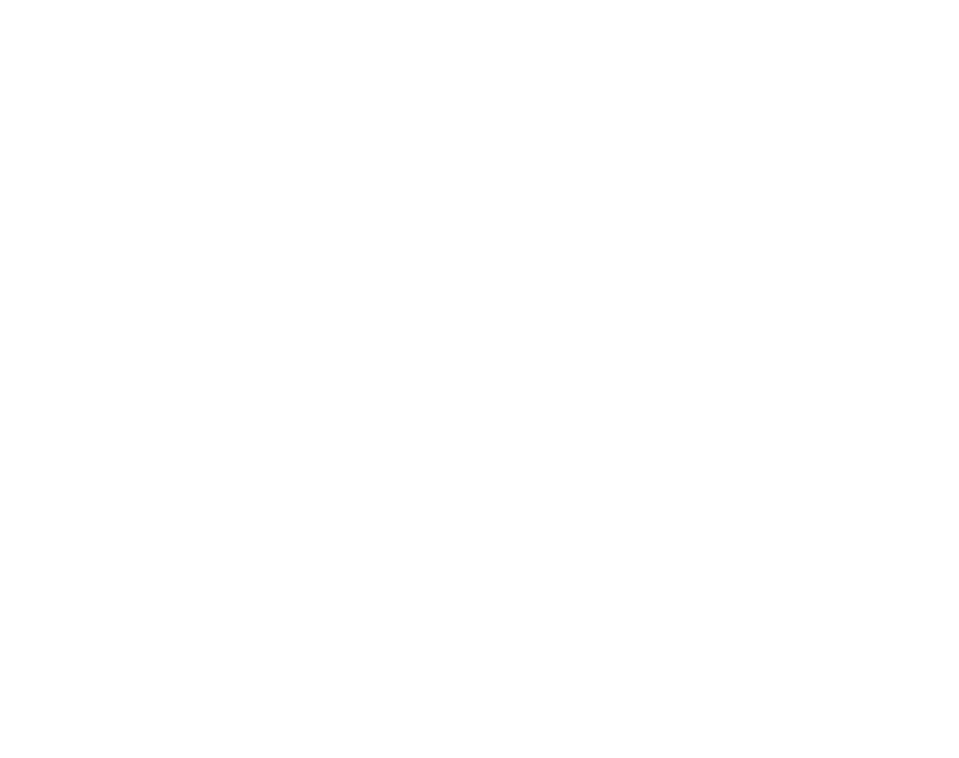
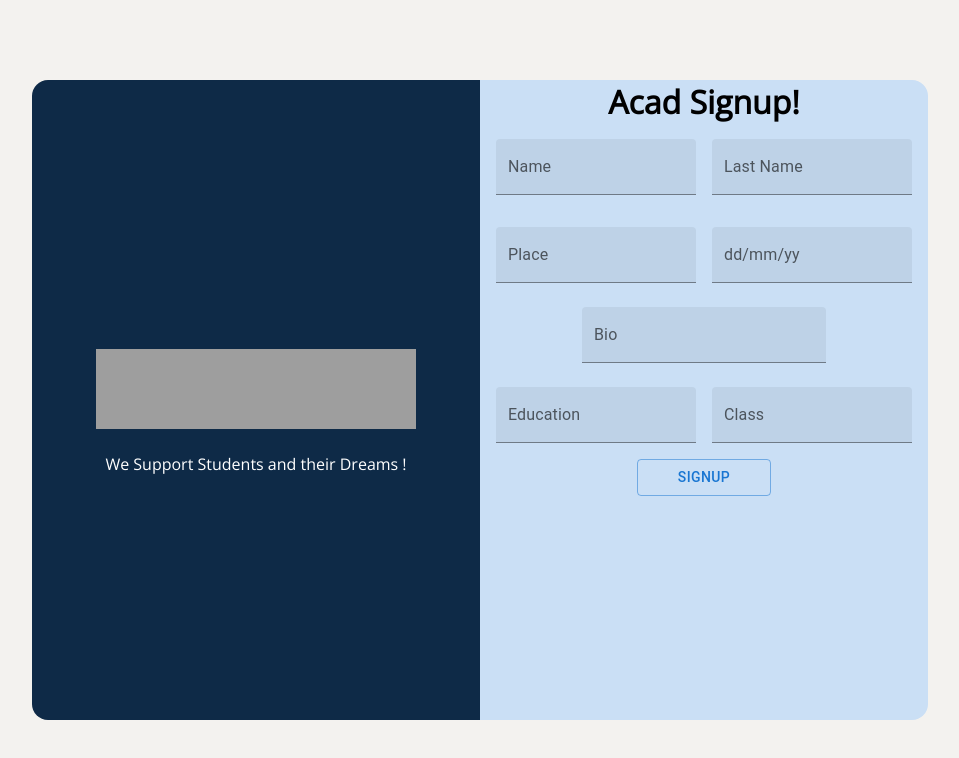
Before and after one commit to shivammahajancse/MSFT-IMG-CP, a React (Create React App) app: page /signup in a window 1280 px wide. Shown: the top 758 px of the page, without its empty margins (160-1119 px from the left). Built offline with nearby package versions, Linux system fonts and the light colour scheme; grey boxes are pictures that could not be loaded.

Commit message:
last commit

```diff
--- a/src/App.js
+++ b/src/App.js
@@ -6,10 +6,10 @@
 import Home from './Components/Home'
 import Login from './Components/Login'
 import { useState } from 'react';
-import Signup from './Components/Signup';
+import Signup from './Components/Signup.js';
 import Contactus from './Components/Contactus'
 function App() {
-  const [LoginIs, setLoginIs] = useState(false);
+  const [LoginIs, setLoginIs] = useState(true);
   const [search,setsearch]=useState(false);
   const postsData=[{name:'Raju Rastogi',bio:'NIMS School',content:'Hello EveryOne i have just won a competetion of NSO and i would like share with you thank you all for supporting me',like:'10',time:'22:56,7th Jan 2022'},{name:'Raju Rastogi',bio:'NIMS School',content:'Hello EveryOne i have just won a competetion of NSO and i would like share with you thank you all for supporting me',like:'10',time:'22:56,7th Jan 2022'},{name:'Raju Rastogi',bio:'NIMS School',content:'Hello EveryOne i have just won a competetion of NSO and i would like share with you thank you all for supporting me',like:'10',time:'22:56,7th Jan 2022'},{name:'Raju Rastogi',bio:'NIMS School',content:'Hello EveryOne i have just won a competetion of NSO and i would like share with you thank you all for supporting me',like:'10',time:'22:56,7th Jan 2022'},{name:'Raju Rastogi',bio:'NIMS School',content:'Hello EveryOne i have just won a competetion of NSO and i would like share with you thank you all for supporting me',like:'10',time:'22:56,7th Jan 2022'},{name:'Raju Rastogi',bio:'NIMS School',content:'Hello EveryOne i have just won a competetion of NSO and i would like share with you thank you all for supporting me',like:'10',time:'22:56,7th Jan 2022'}]
   const notification=["he called multiple times and redarded","concall on the way","mayham viwed your profile","start preparing for new event"]
@@ -20,7 +20,10 @@
   const searchData = ["Vasu","Radhey","John","Carlton"];
   console.log("LoginIs value at start of app " +LoginIs);
   const admin = {id:"VasuVj24",pass:"123"};
-  let searcher;
+  const signupData = (signup)=>{
+    console.log("inside app");
+    return (<Redirect to='/login'/>);
+  }
   const receiveData = (obj)=>{
     if(admin.id===obj.userName && admin.pass===obj.pass){return setLoginIs(true);}
     console.log("LoginIs at receive data "+LoginIs);
@@ -45,7 +48,7 @@
         <Route path='/Notification' component={()=><Notification searchData={searchData} search={search} setSearchTrue={setSearchTrue} notification={notification} loginIs={LoginIs} handleLogout={handleLogout}/>} />
         <Route path='/me' component={()=><Me searchData={searchData} search={search} setSearchTrue={setSearchTrue} nameAbout={nameAbout} experience={experience} education={education} loginIs={LoginIs} handleLogout={handleLogout}/>} />
         <Route path='/login' component={()=><Login searchData={searchData} search={search} setSearchTrue={setSearchTrue} LoginIs={LoginIs} handleLogout={handleLogout} receiveData={receiveData}/>}/>
-        <Route path='/signup' component={Signup}/>
+        <Route path='/signup' component={()=><Signup signupData={signupData}/>}/>
         <Route path='/contact' component={()=><Contactus searchData={searchData} search={search} setSearchTrue={setSearchTrue} loginIs={LoginIs} handleLogout={handleLogout}/>}/>
         <Redirect to='/'/>
       </Switch>
--- a/src/Components/Home.js
+++ b/src/Components/Home.js
@@ -26,6 +26,9 @@
                 <div className="homeParent">
                     {props.postsData.map(each => { return <Posts postsData={each}></Posts> })}
                 </div>
+                <div className="interests">
+                    Lorem ipsum dolor sit amet consectetur adipisicing elit. Cum quos natus aspernatur ducimus dicta, saepe magni cumque delectus expedita quod non? Eos suscipit est, tenetur optio ducimus repudiandae praesentium nihil.
+                </div>
             </div> : <Search/>}
         </div>
     )
--- a/src/Components/Menu.css
+++ b/src/Components/Menu.css
@@ -5,10 +5,17 @@
     display: flex;
     flex-direction: row;
     padding: 2vmin;
-    border-radius: 0.5vmin;
+    /* border-bottom-right-radius: 1vmin;
+    border-bottom-left-radius: 1vmin; */
     width: 99%;
     color: white;
-    box-shadow: 0vmin 0.5vmin 1vmin 0vmin rgb(31, 30, 30);
+    /* box-shadow: -1px 10px 37px -28px rgba(0,0,0,0.72);
+-webkit-box-shadow: -1px 10px 37px -28px rgba(0,0,0,0.72);
+-moz-box-shadow: -1px 10px 37px -28px rgba(0,0,0,0.72); */
+    /* box-shadow: -1px 10px 37px -13px rgba(0,0,0,0.72);
+-webkit-box-shadow: -1px 10px 37px -13px rgba(0,0,0,0.72);
+-moz-box-shadow: -1px 10px 37px -13px rgba(0,0,0,0.72); */
+    /* box-shadow: 0vmin 0.5vmin 1vmin 0vmin rgb(31, 30, 30); */
     background-color: #0D3850;
     z-index: 5;
     margin-top: 0;
@@ -33,6 +40,7 @@
 html{
     width: 100%;
     height: 100%;
+    background-color: rgba(243,242,239,255);
 }
 button{
     display: flex;
--- a/src/Components/Menu.js
+++ b/src/Components/Menu.js
@@ -8,12 +8,11 @@
 import NotificationsActiveRoundedIcon from '@mui/icons-material/NotificationsActiveRounded';
 import SearchRoundedIcon from '@mui/icons-material/SearchRounded';
 function Menu(props) {
-    let search;
     return (
         <div className='menu-parent'>
             <img to='/' width={'47%'} alt={"logo not available"} />
             <div className='menu-child'>
-                <button className="search"><input onChange={(e)=>{search=e.target.value}} type="text" placeholder='Search'/><SearchRoundedIcon onClick={()=>{props.setSearchTrue();}} style={{cursor:'pointer'}}></SearchRoundedIcon></button>
+                <button className="search"><input type="text" placeholder='Search'/><SearchRoundedIcon onClick={()=>{props.setSearchTrue();}} style={{cursor:'pointer'}}></SearchRoundedIcon></button>
                 <div className="menuRight">
                     <Link to="/" style={{ textDecoration: 'none' }}>
                         <button onClick={()=>{props.search ? props.setSearchTrue() : console.log("bas ji bdiya")}}><HomeRoundedIcon></HomeRoundedIcon>Home</button>
--- a/src/Components/Notification.css
+++ b/src/Components/Notification.css
@@ -15,10 +15,8 @@
     display: flex;
     align-items: center;
     font-size: 2.7vmin;
-    border-bottom: 0.3vmin solid black;
+    border: 0.2vmin solid black;
     margin: 1.5vmin;
     padding: 1vmin;
-    /* border-radius: 1vmin; */
-    /* background-color: #EBEBF2; */
-    /* box-shadow: 0.5vmin 0.5vmin 1vmin 0vmin rgb(31, 30, 30); */
+    border-radius: 1vmin;
 }
--- a/src/Components/Posts.js
+++ b/src/Components/Posts.js
@@ -21,7 +21,8 @@
                     </div>
                 </div>
                 <div className="posts-Content">{props.postsData.content}</div>
-                {/* <div className='image'></div> */}
+                <div className='image'></div>
+                {/* <img src='../Image/Capture.PNG' alt='There is an IMAGE'></img> */}
                 <div className="buttons">
                     <div className="like" onClick={() => { setlike(parseInt(`${like}`) + 1); console.log(props.postsData.like); props.postsData.like = like }}>
                         <Button variant="outlined" color="error">
--- a/src/Components/Signup.css
+++ b/src/Components/Signup.css
@@ -2,7 +2,52 @@
     width: 100%;
     height: 100%;
     display: flex;
+    align-items: center;
+    justify-content: center;
+}
+.lineone{
+    display: flex;
+    flex-direction: row;
+    justify-content: space-around;
+    margin: 1vmin;
+}
+.linethird{
+    width: 120;
+}
+.signupChildDetails{
+    width: 70%;
+    height: 80%;
+    display: flex;
     justify-content: center;
     align-items: center;
+    border-radius: 4vmin;
+    /* border: 2vmin solid #0e2a47; */
 }
-/* .signup */
+.signupChildDetails1{
+    width: 50%;
+    height: 100%;
+    border-top-left-radius: 2vmin;
+    border-bottom-left-radius: 2vmin;
+    background-color: #0e2a47;
+    display: flex;
+    align-items: center;
+    justify-content: center;
+    flex-direction: column;
+    color: white;
+    /* border: 2vmin solid black;/ */
+}
+.signupChildDetails2{
+    /* padding: 1vmin; */
+    text-align: center;
+    font-size: 4vmin;
+    font-weight: bold;
+    width: 50%;
+    height: 100%;
+    display: flex;
+    flex-direction: column;
+    align-items: center;
+    border-top-right-radius: 2vmin;
+    border-bottom-right-radius: 2vmin;
+    background-color: #cadff5;
+    /* border: 3vmin solid black; */
+}
--- a/src/Components/Signup.js
+++ b/src/Components/Signup.js
@@ -1,10 +1,53 @@
 import React from 'react'
+import TextField from '@mui/material/TextField';
+import Button from '@mui/material/Button';
+import Alert from '@mui/material/Alert';
+import { Redirect } from 'react-router-dom/cjs/react-router-dom.min';
+import { useState } from 'react';
+import './Signup.css'
+import './Login'
+function Signup(props) {
+    const [signupMessage, setsignupMessage] = useState("");
+    const [successMessage, setsuccessMessage] = useState("");
+    let signupObj = {
+        name:'',
+        lastName:'',
+        place:'',
+        dob:'',
+        bio:'',
+        edu:'',
+        class:''
+    }
+    const handleSignup = ()=>{
 
-function Signup() {
+    }
     return (
         <div className='signup'>
-            <div className="signupChild">
-
+            <div className="signupChildDetails">
+                <div className="signupChildDetails1">
+                <div className="logo"></div>
+                We Support Students and their Dreams !
+                </div>
+                <div className="signupChildDetails2">
+                    Acad Signup!
+                    <div className="lineone">
+                        <TextField onChange={(e)=>signupObj.name=`${e.target.value}`} style={{margin:'1vmin'}} id="filled-basic" label="Name" variant="filled" />
+                        <TextField onChange={(e)=>signupObj.lastName=`${e.target.value}`} style={{margin:'1vmin'}} id="filled-basic" label="Last Name" variant="filled" />
+                    </div>
+                    <div className="lineone">
+                        <TextField onChange={(e)=>signupObj.place=`${e.target.value}`} style={{margin:'1vmin'}} id="filled-basic" label="Place" variant="filled" />
+                        <TextField onChange={(e)=>signupObj.dob=`${e.target.value}`} style={{margin:'1vmin'}} id="filled-basic" label="dd/mm/yy" variant="filled" />
+                    </div>
+                    <TextField onChange={(e)=>signupObj.bio=`${e.target.value}`} width='120%' style={{margin:'1vmin'}} id="filled-basic" label="Bio" variant="filled" />
+                    <div className="lineone">
+                        <TextField onChange={(e)=>signupObj.edu=`${e.target.value}`} style={{margin:'1vmin'}} id="filled-basic" label="Education" variant="filled" />
+                        <TextField onChange={(e)=>signupObj.class=`${e.target.value}`} style={{margin:'1vmin'}} id="filled-basic" label="Class" variant="filled" />
+                    </div>
+                    {signupMessage!=="" ? <Alert style={{margin:'1vmin'}} severity="error">{signupMessage}</Alert> : console.log('no message')}
+                    {/* {signupMessage ? <Alert style={{margin:'1vmin'}} severity="success">{signupMessage}</Alert> : console.log('no message')} */}
+                    <Button style={{width:'30%'}} onClick={handleSignup} variant="outlined">SignUp</Button>
+                    {/* {successMessage ? <Alert style={{margin:'1vmin'}} severity="success">{successMessage}</Alert> : console.log("success is not shown")} */}
+                </div>
             </div>
         </div>
     )
```
Also changed, not shown: src/Components/Home.css (+9 -6 lines), src/Components/Post.css (+16 -6 lines), src/Image/back.PNG (added), 1 other file (tests, documents, lock files or other folders).
